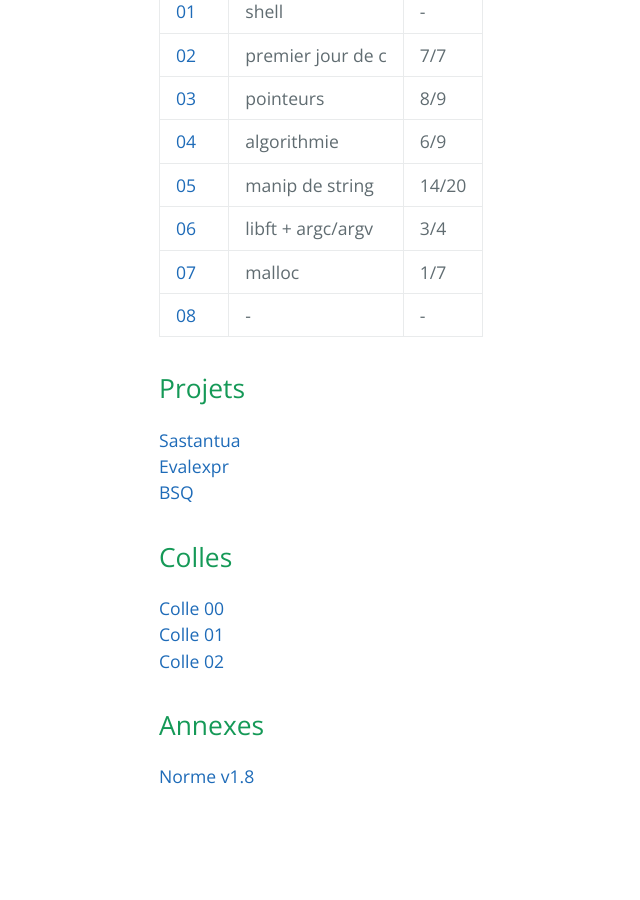
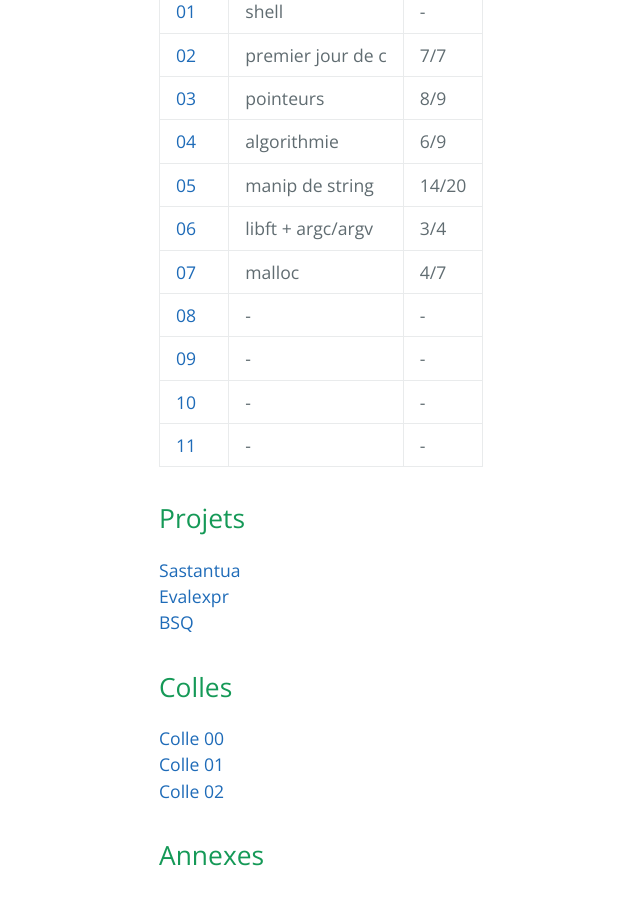
Before and after one commit to Obsaa/42-piscine-c-1, a Jekyll site: the page built from index.md, in a window 1280 px wide and 900 px high, scrolled down 606 px. Shown: the whole window, without its empty margins (65-705 px from the left). Built offline with Jekyll 4.4.1, drawn with Linux system fonts in a browser that asks for light colours; before the commit the page ends 1445 px from its top, so only the background shows below that.

Commit message:
Update index.md

```diff
--- a/index.md
+++ b/index.md
@@ -14,8 +14,11 @@ layout: base
 | [04](pdfs/j04.pdf) | algorithmie | 6/9 |
 | [05](pdfs/j05.pdf) | manip de string | 14/20 |
 | [06](pdfs/j06.pdf) | libft + argc/argv | 3/4 |
-| [07](pdfs/j07.pdf) | malloc | 1/7 |
+| [07](pdfs/j07.pdf) | malloc | 4/7 |
 | [08](pdfs/j08.pdf) | - | - |
+| [09](pdfs/j09.pdf) | - | - |
+| [10](pdfs/j10.pdf) | - | - |
+| [11](pdfs/j11.pdf) | - | - |
 
 ## Projets
 
```
